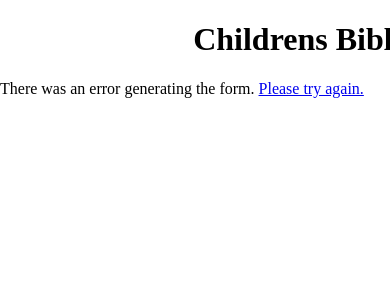
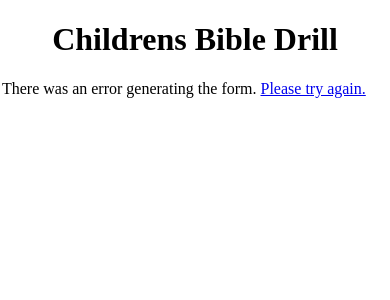
Before and after one commit to stanlyg/bibledrill, a PHP site: page /drill.php in a window 390 px wide; the page is wider, and only the part inside the window is pictured. Shown: the top 300 px of that part. Run offline with PHP 8.4, Linux system fonts and the light colour scheme.

Commit message:
Modifies CSS to be responsive

```diff
--- a/drill.css
+++ b/drill.css
@@ -1,5 +1,6 @@
 body {
-  width: 7in;
+  width: 99%;
+  max-width: 700px;
   margin-left: auto;
   margin-right: auto;
 }
```
